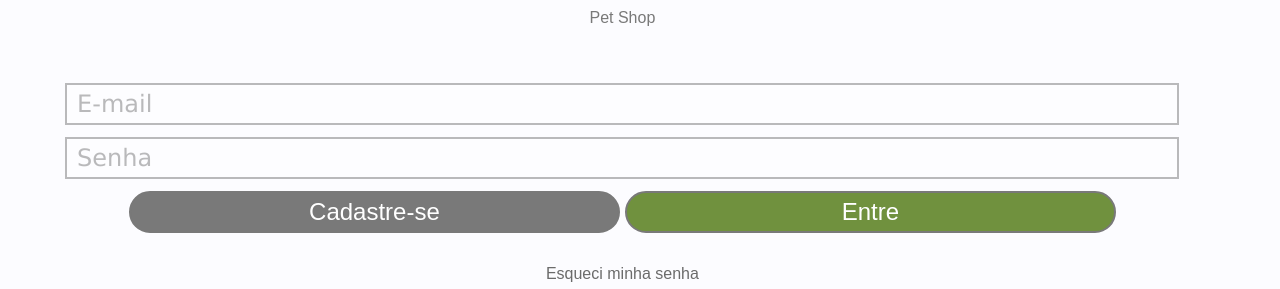
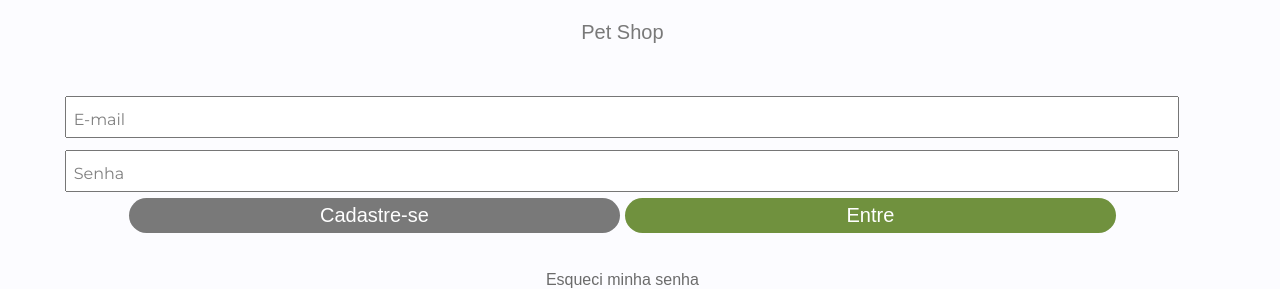
Before and after one commit to renanrecio/App_Sistematize_PetShop, a plain HTML site: page www/index.html in a window 1280 px wide. Shown: the part 523-812 px from the top of the page. Drawn offline with Linux system fonts and the light colour scheme.

Commit message:
ajuste no cadastro

```diff
--- a/www/Folha_Estilo.css
+++ b/www/Folha_Estilo.css
@@ -2,7 +2,7 @@ body
 {
 font-family: 'Montserrat-Light', sans-serif;
 text-align:center;
-background-color: white;
+background-color: #fcfcff;
 background-size: 100%;
 cursor: default;
 font-weight: 250;
@@ -10,10 +10,66 @@ font-weight: 250;
 
 }
 
+
 p, input, span,a,li,placeholder,select,option,td,tr{
 	font-family: 'Montserrat-Light', sans-serif;
 	font-weight: 250;
 	color: #797979;
+}
+
+.botao_cadastro_login_pg_index{
+
+position: relative;
+top:4.5em;
+height: 1.75em;
+width:40%;
+color:white;
+background-color: #797979;
+font-size:1.25em;
+cursor: pointer;
+border-radius: 25px;
+opacity: 1;
+filter: alpha(opacity=100);
+border: 0px;
+
+}
+
+
+
+.botao_entre_login_pg_index{
+
+	position: relative;
+	top:4.5em;
+	height: 1.75em;
+	width:40%;
+	color:white;
+	background-color: #70913e;
+	font-size:1.25em;
+	cursor: pointer;
+	border-radius: 25px;
+	opacity: 1;
+	filter: alpha(opacity=100);
+	border: 0px;
+
+}
+
+.botao_cadastre_se_pg_cadastrar{
+
+	position: absolute;
+	top:70%;
+	left:20%;
+	height: 1.75em;
+	width:60%;
+	font-weight: bold;
+	color:white;
+	background-color: #70913e;
+	font-size:1.25em;
+	cursor: pointer;
+	border-radius: 25px;
+	opacity: 1;
+	filter: alpha(opacity=100);
+	border: 0px;
+
 }
 
 ::-webkit-input-placeholder {
--- a/www/index.html
+++ b/www/index.html
@@ -25,36 +25,7 @@
 <link rel="stylesheet" type="text/css" href="Folha_Estilo.css" media="screen" />
 <link href='https://fonts.googleapis.com/css?family=Montserrat:400,700' rel='stylesheet' type='text/css'>
 
-<style>
-body
-{
-	background-color: #fcfcff;
-	background-size: 100%;
 
-}
-</style>
-
-<style>
-
-input,
-textarea {
-    opacity: 0.5;
-    filter: alpha(opacity=50);
-	border:2px solid #797979;
-    background-color: white;
-}
-
-::-webkit-input-placeholder {
-   color: #797979;
-   font: 1em verdana, arial, sans-serif;
-}
-
-:-moz-placeholder {
-   color: #797979;
-   font: 1em verdana, arial, sans-serif;
-}
-
-</style>
 
 
 <title>AcheLoja</title>
@@ -146,23 +117,23 @@ if( (nome_usuario_guardado != '') && (typeof nome_usuario_guardado !== "undefine
 		<center>
 			<img style="position:relative; width:50%; top:2.5em; " src="fotos/logo2.png" />
 
-			<p style="position:relative;  cursor: pointer; text-decoration:color: #797979; top:2em; width:80%; font-size:1em;" >Pet Shop</p>
+			<p style="position:relative;  cursor: pointer; text-decoration:color: #797979; top:2em; width:80%; font-size:1.25em;" >Pet Shop</p>
 
 
 			<form action="">
 
-					<input id="email" name="email" type="text" style="position: relative; top:3em; height: 1.5em; width:90%;  font-size:1.5em; "   placeholder=" E-mail" />
+					<input  id="email" name="email" type="text" style="position: relative; top:3em; height: 1.5em; width:90%;  font-size:1.5em; "   placeholder=" E-mail" />
 					<input id="senha" name="senha" type="password" style="position: relative; top:3.5em; height: 1.5em; width:90%;  font-size:1.5em; "  placeholder=" Senha" />
 
 			</form>
 
-			<input onclick="enviar_dados()" type="submit" style="position: relative; top:4em; height: 1.75em; width:40%; color:white; background-color: #797979; font-size:1.5em; cursor: pointer; border-radius: 25px; opacity: 1; filter: alpha(opacity=100);" Value="Cadastre-se"/>
+			<a href="cadastrar.html" style="text-decoration:none;"><input class="botao_cadastro_login_pg_index" onclick="enviar_dados()" type="button"  Value="Cadastre-se"/></a>
 
-			<a href="cadastrar.html" style="text-decoration:none;"><input onclick="enviar_dados()" type="button" style="position: relative; top:4em; height: 1.75em; width:40%;   color:white; background-color: #70913e; font-size:1.5em; cursor: pointer; border-radius: 25px; opacity: 1; filter: alpha(opacity=100);" Value="Entre"/></a>
+			<input class="botao_entre_login_pg_index" onclick="enviar_dados()" type="submit" Value="Entre"/>
 
 			<div style="position: relative; top: 5em; width:100%;">
 
-				<a href="recuperar_senha.html" style="text-decoration:none; color: #6b6b6b "><p style="cursor: pointer;  color: #6b6b6b; position: absolute; top:2em; width:80%; left:10%; font-size:1em;" >Esqueci minha senha</p></a>
+				<a href="recuperar_senha.html" style="text-decoration:none; color: #6b6b6b "><p  style="cursor: pointer;  color: #6b6b6b; position: absolute; top:2em; width:80%; left:10%; font-size:1em;" >Esqueci minha senha</p></a>
 
 				<!--<a href="cadastrar.html" style="text-decoration:none;"><span style="position:absolute; top:6.5em; width:80%; left:10%; color:#0070a1; font-weight: bolder; font-size:1.1em;"> Não possui Cadastro? </br>Clique aqui para se Cadastrar...</span></a>-->
 			</div>
```
Also changed, not shown: www/cadastrar.html (+6 -32 lines).
